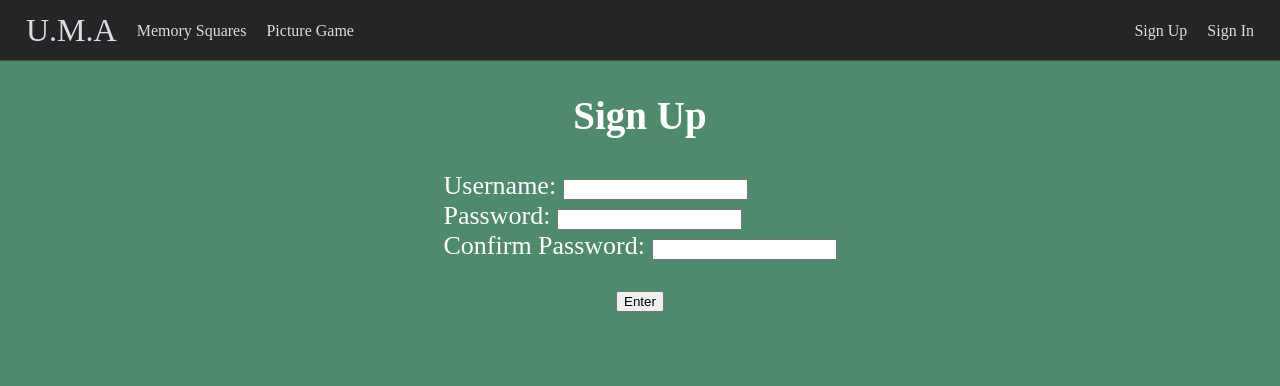
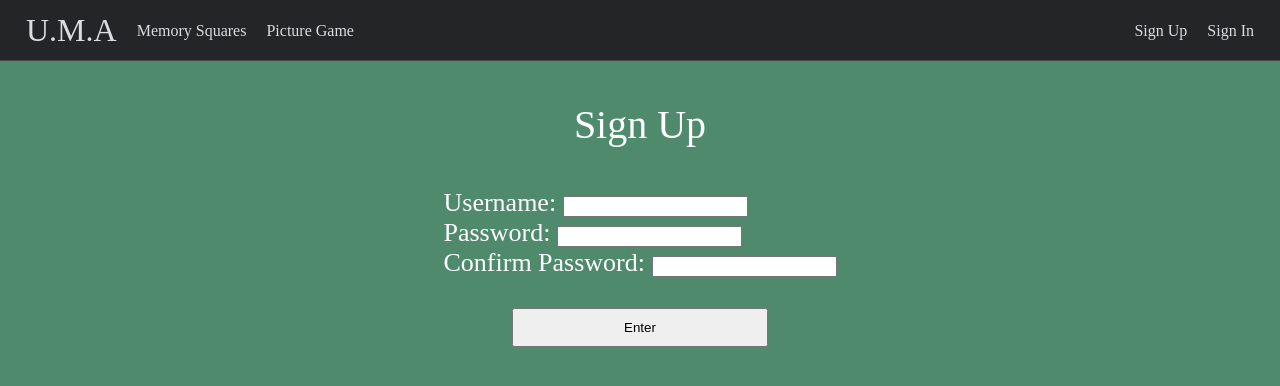
Before and after one commit to adithya-somasundaram/uma, a React (Create React App) app: page /sign-up in a window 1280 px wide. Shown: the top 386 px of the page. Built offline with nearby package versions, Linux system fonts and the light colour scheme; no server answers; the database is empty.

Commit message:
new title style

```diff
--- a/src/App.css
+++ b/src/App.css
@@ -36,3 +36,7 @@
     transform: rotate(360deg);
   }
 }
+
+.title {
+  font-size: 5vh;
+}
--- a/src/components/SignIn.js
+++ b/src/components/SignIn.js
@@ -14,9 +14,6 @@ function SignIn() {
     const { value, setValue } = useContext(User);
 
     // local style sheets
-    const text = {
-        float : 'left',
-    }
 
     const link = {
         float : 'left',
@@ -65,9 +62,7 @@ function SignIn() {
                     });
                 }}>Enter</button>
                 <div>
-                    <h4 style={text}>Don't have an account? click </h4>
-                    <Link style={link} to='/sign-up' >here</Link>
-                    <h4 style={text}>to sign up!</h4>
+                    <Link style={link} to='/sign-up' >Click here to sign up for an account!</Link>
                 </div>
             </div>
         );
--- a/src/components/SignUp.js
+++ b/src/components/SignUp.js
@@ -17,12 +17,18 @@ function SignUp() {
     // set up user hook
     const { setValue } = useContext(User);
 
+    // local styling
+    const enter = {
+        padding : '10px',
+        width : '20%'
+    }
+
     // store usernames from firebase
     store()
 
     return (
         <div className="App-general">
-            <h2>Sign Up</h2>
+            <p className="title">Sign Up</p>
             <form>
                 <label>Username: </label>
                 <input id='username' type='text' onChange={() => handleUsernameChange(document.getElementById('username').value)} />
@@ -34,7 +40,7 @@ function SignUp() {
                 <input type='password' id='c_password' onChange={() => handleConfirmPasswordChange(document.getElementById('c_password').value)} />
             </form>
             <br></br>
-            <button onClick={() => {
+            <button style={enter} onClick={() => {
                 // username and password must pass following conditions:
                 if (username.length < 5) {
                     alert("Username must be greater than 5 characters")
```
